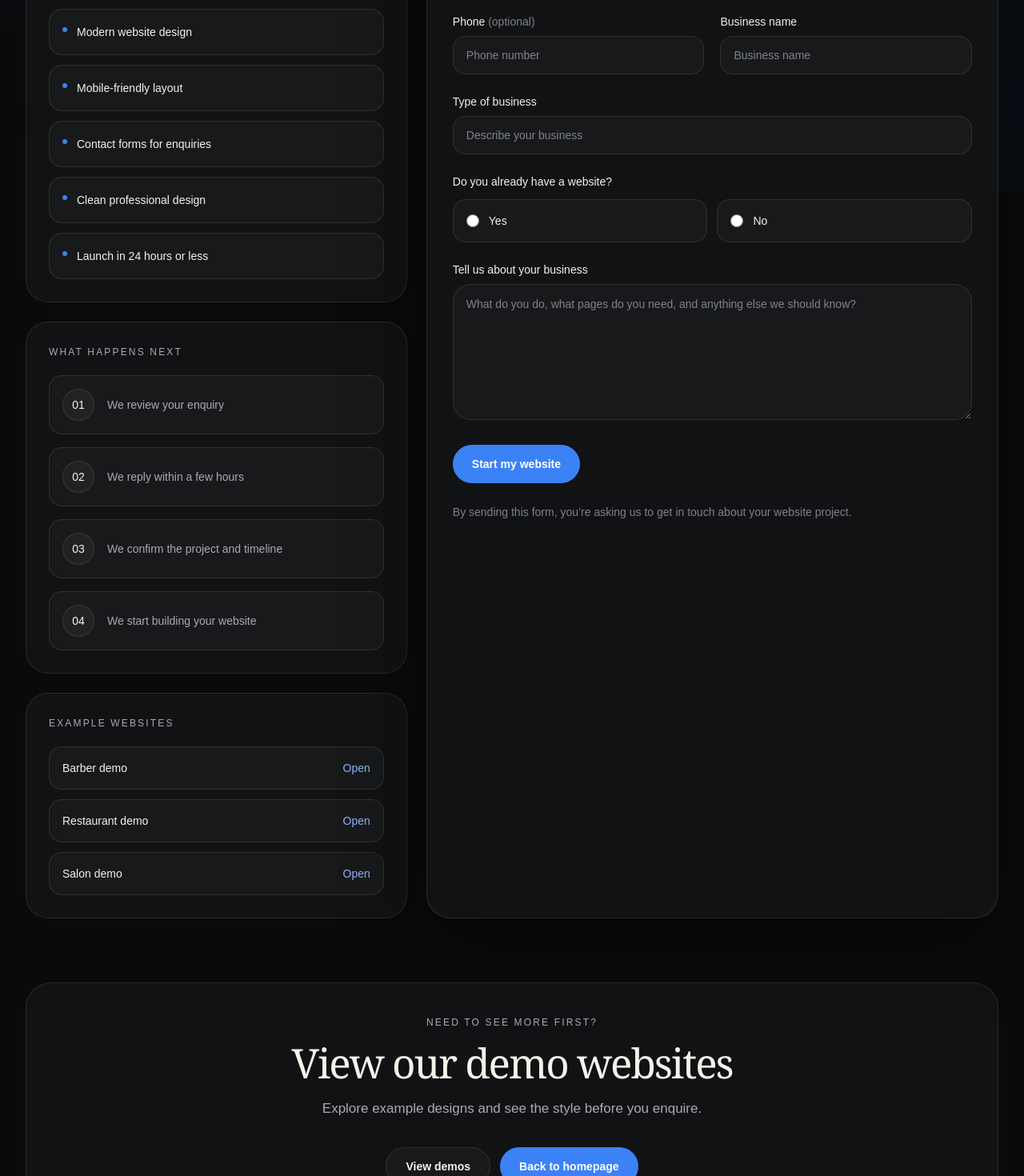
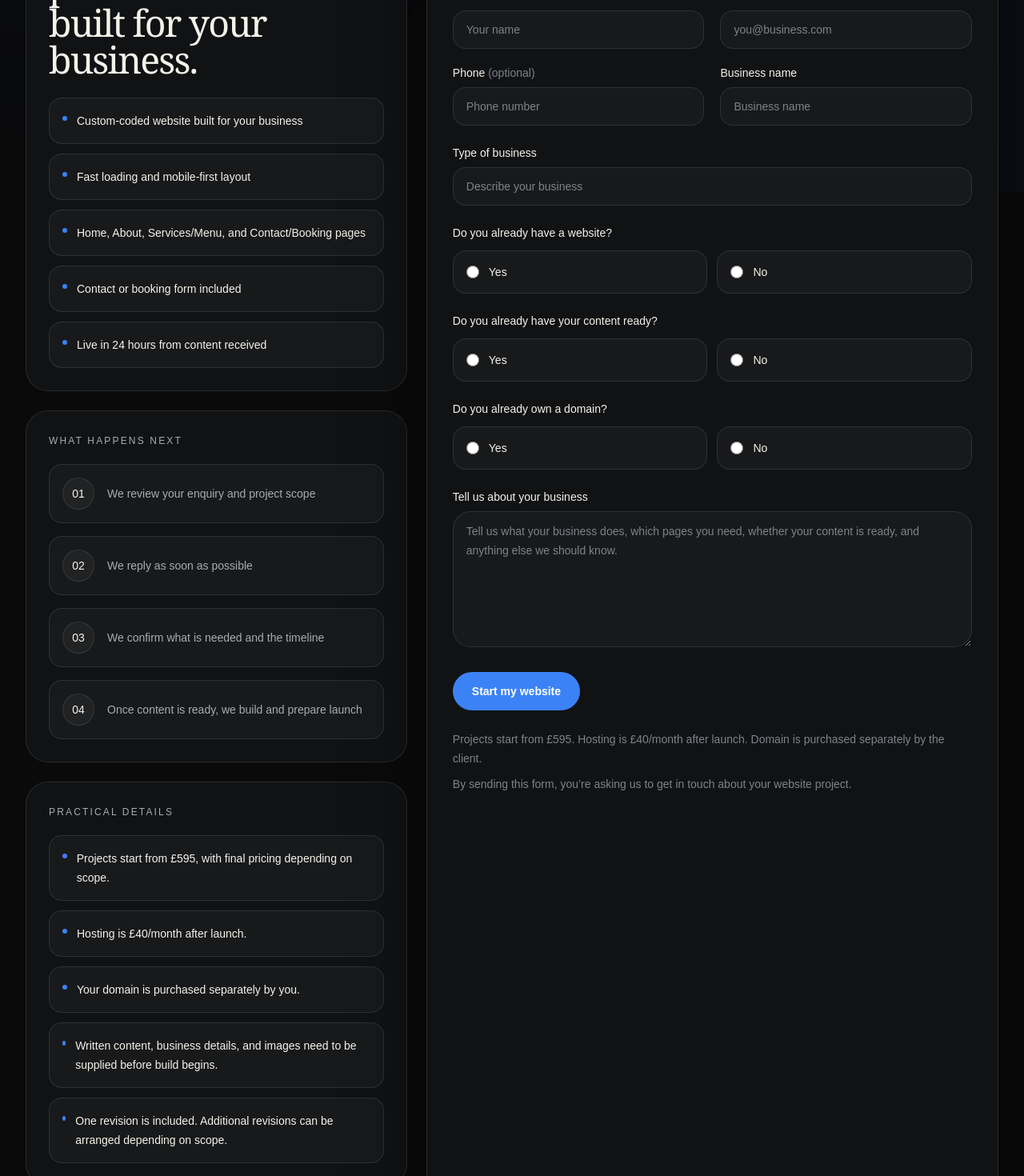
Before and after one commit to cleanwebsitesuk/cleanwebsites, a Next.js app: page /start in a window 1280 px wide. Shown: the part 560-2030 px from the top of the page at 80% size. Built offline with nearby package versions, Linux system fonts and the light colour scheme.

Commit message:
Update page.tsx

```diff
--- a/app/start/page.tsx
+++ b/app/start/page.tsx
@@ -4,18 +4,18 @@ import Link from "next/link";
 import { FormEvent, useState } from "react";
 
 const servicePoints = [
-  "Modern website design",
-  "Mobile-friendly layout",
-  "Contact forms for enquiries",
-  "Clean professional design",
-  "Launch in 24 hours or less",
+  "Custom-coded website built for your business",
+  "Fast loading and mobile-first layout",
+  "Home, About, Services/Menu, and Contact/Booking pages",
+  "Contact or booking form included",
+  "Live in 24 hours from content received",
 ];
 
 const nextSteps = [
-  "We review your enquiry",
-  "We reply within a few hours",
-  "We confirm the project and timeline",
-  "We start building your website",
+  "We review your enquiry and project scope",
+  "We reply as soon as possible",
+  "We confirm what is needed and the timeline",
+  "Once content is ready, we build and prepare launch",
 ];
 
 const demoLinks = [
@@ -25,7 +25,7 @@ const demoLinks = [
   },
   {
     label: "Restaurant demo",
-    href: "https://cleanwebsites.co.uk/demo/burger",
+    href: "https://cleanwebsites.co.uk/demo/restaurant",
   },
   {
     label: "Salon demo",
@@ -68,7 +68,7 @@ export default function StartPage() {
 
       setSubmitMessage({
         type: "success",
-        text: "Thanks — your enquiry has been sent.",
+        text: "Thanks — your enquiry has been sent. We’ll review it and reply as soon as possible.",
       });
     } catch (error) {
       setSubmitMessage({
@@ -105,7 +105,9 @@ export default function StartPage() {
             </h1>
 
             <p className="mt-5 max-w-2xl text-[18px] leading-8 text-[#A9ABB3] sm:text-[20px]">
-              Tell us about your business - we aim to respond within a few hours.
+              Tell us about your business and what you need. We build
+              custom-coded websites that are fast, mobile-first, and ready to
+              launch in 24 hours from content received.
             </p>
 
             <p className="mt-4 text-sm uppercase tracking-[0.18em] text-[#8BB5FF]">
@@ -122,7 +124,7 @@ export default function StartPage() {
               </div>
 
               <h2 className="mt-4 font-serif text-[clamp(2rem,4vw,2.9rem)] leading-[1] tracking-[-0.04em] text-[#F5F2EA]">
-                A clean, professional website for your business.
+                A clean, professional website built for your business.
               </h2>
 
               <div className="mt-6 space-y-3">
@@ -157,6 +159,32 @@ export default function StartPage() {
                     <p className="pt-2 text-sm leading-6 text-[#A9ABB3]">
                       {step}
                     </p>
+                  </div>
+                ))}
+              </div>
+            </div>
+
+            <div className="rounded-[28px] border border-white/10 bg-[#111214] p-6 sm:p-7">
+              <div className="text-[12px] uppercase tracking-[0.18em] text-[#A9ABB3]">
+                Practical details
+              </div>
+
+              <div className="mt-5 space-y-3">
+                {[
+                  "Projects start from £595, with final pricing depending on scope.",
+                  "Hosting is £40/month after launch.",
+                  "Your domain is purchased separately by you.",
+                  "Written content, business details, and images need to be supplied before build begins.",
+                  "One revision is included. Additional revisions can be arranged depending on scope.",
+                ].map((item) => (
+                  <div
+                    key={item}
+                    className="flex items-start gap-3 rounded-2xl border border-white/10 bg-white/[0.03] px-4 py-4"
+                  >
+                    <span className="mt-1.5 h-1.5 w-1.5 rounded-full bg-[#3B82F6]" />
+                    <span className="text-sm leading-6 text-[#F5F2EA]">
+                      {item}
+                    </span>
                   </div>
                 ))}
               </div>
@@ -211,8 +239,10 @@ export default function StartPage() {
                     name="name"
                     type="text"
                     required
+                    disabled={isSubmitting}
+                    autoComplete="name"
                     placeholder="Your name"
-                    className="h-12 w-full rounded-2xl border border-white/10 bg-white/[0.03] px-4 text-sm text-[#F5F2EA] outline-none transition placeholder:text-[#7F828A] focus:border-[#3B82F6]/60 focus:bg-white/[0.05]"
+                    className="h-12 w-full rounded-2xl border border-white/10 bg-white/[0.03] px-4 text-sm text-[#F5F2EA] outline-none transition placeholder:text-[#7F828A] focus:border-[#3B82F6]/60 focus:bg-white/[0.05] disabled:cursor-not-allowed disabled:opacity-70"
                   />
                 </div>
 
@@ -228,8 +258,10 @@ export default function StartPage() {
                     name="email"
                     type="email"
                     required
+                    disabled={isSubmitting}
+                    autoComplete="email"
                     placeholder="you@business.com"
-                    className="h-12 w-full rounded-2xl border border-white/10 bg-white/[0.03] px-4 text-sm text-[#F5F2EA] outline-none transition placeholder:text-[#7F828A] focus:border-[#3B82F6]/60 focus:bg-white/[0.05]"
+                    className="h-12 w-full rounded-2xl border border-white/10 bg-white/[0.03] px-4 text-sm text-[#F5F2EA] outline-none transition placeholder:text-[#7F828A] focus:border-[#3B82F6]/60 focus:bg-white/[0.05] disabled:cursor-not-allowed disabled:opacity-70"
                   />
                 </div>
 
@@ -244,8 +276,10 @@ export default function StartPage() {
                     id="phone"
                     name="phone"
                     type="tel"
+                    disabled={isSubmitting}
+                    autoComplete="tel"
                     placeholder="Phone number"
-                    className="h-12 w-full rounded-2xl border border-white/10 bg-white/[0.03] px-4 text-sm text-[#F5F2EA] outline-none transition placeholder:text-[#7F828A] focus:border-[#3B82F6]/60 focus:bg-white/[0.05]"
+                    className="h-12 w-full rounded-2xl border border-white/10 bg-white/[0.03] px-4 text-sm text-[#F5F2EA] outline-none transition placeholder:text-[#7F828A] focus:border-[#3B82F6]/60 focus:bg-white/[0.05] disabled:cursor-not-allowed disabled:opacity-70"
                   />
                 </div>
 
@@ -261,8 +295,10 @@ export default function StartPage() {
                     name="businessName"
                     type="text"
                     required
+                    disabled={isSubmitting}
+                    autoComplete="organization"
                     placeholder="Business name"
-                    className="h-12 w-full rounded-2xl border border-white/10 bg-white/[0.03] px-4 text-sm text-[#F5F2EA] outline-none transition placeholder:text-[#7F828A] focus:border-[#3B82F6]/60 focus:bg-white/[0.05]"
+                    className="h-12 w-full rounded-2xl border border-white/10 bg-white/[0.03] px-4 text-sm text-[#F5F2EA] outline-none transition placeholder:text-[#7F828A] focus:border-[#3B82F6]/60 focus:bg-white/[0.05] disabled:cursor-not-allowed disabled:opacity-70"
                   />
                 </div>
               </div>
@@ -279,12 +315,13 @@ export default function StartPage() {
                   name="businessType"
                   type="text"
                   required
+                  disabled={isSubmitting}
                   placeholder="Describe your business"
-                  className="h-12 w-full rounded-2xl border border-white/10 bg-white/[0.03] px-4 text-sm text-[#F5F2EA] outline-none transition placeholder:text-[#7F828A] focus:border-[#3B82F6]/60 focus:bg-white/[0.05]"
+                  className="h-12 w-full rounded-2xl border border-white/10 bg-white/[0.03] px-4 text-sm text-[#F5F2EA] outline-none transition placeholder:text-[#7F828A] focus:border-[#3B82F6]/60 focus:bg-white/[0.05] disabled:cursor-not-allowed disabled:opacity-70"
                 />
               </div>
 
-              <fieldset>
+              <fieldset disabled={isSubmitting}>
                 <legend className="mb-3 block text-sm font-medium text-[#F5F2EA]">
                   Do you already have a website?
                 </legend>
@@ -314,6 +351,66 @@ export default function StartPage() {
                 </div>
               </fieldset>
 
+              <fieldset disabled={isSubmitting}>
+                <legend className="mb-3 block text-sm font-medium text-[#F5F2EA]">
+                  Do you already have your content ready?
+                </legend>
+
+                <div className="grid gap-3 sm:grid-cols-2">
+                  <label className="flex cursor-pointer items-center gap-3 rounded-2xl border border-white/10 bg-white/[0.03] px-4 py-4 text-sm text-[#F5F2EA] transition hover:border-white/20 hover:bg-white/[0.05]">
+                    <input
+                      type="radio"
+                      name="hasContentReady"
+                      value="yes"
+                      required
+                      className="h-4 w-4 accent-[#3B82F6]"
+                    />
+                    <span>Yes</span>
+                  </label>
+
+                  <label className="flex cursor-pointer items-center gap-3 rounded-2xl border border-white/10 bg-white/[0.03] px-4 py-4 text-sm text-[#F5F2EA] transition hover:border-white/20 hover:bg-white/[0.05]">
+                    <input
+                      type="radio"
+                      name="hasContentReady"
+                      value="no"
+                      required
+                      className="h-4 w-4 accent-[#3B82F6]"
+                    />
+                    <span>No</span>
+                  </label>
+                </div>
+              </fieldset>
+
+              <fieldset disabled={isSubmitting}>
+                <legend className="mb-3 block text-sm font-medium text-[#F5F2EA]">
+                  Do you already own a domain?
+                </legend>
+
+                <div className="grid gap-3 sm:grid-cols-2">
+                  <label className="flex cursor-pointer items-center gap-3 rounded-2xl border border-white/10 bg-white/[0.03] px-4 py-4 text-sm text-[#F5F2EA] transition hover:border-white/20 hover:bg-white/[0.05]">
+                    <input
+                      type="radio"
+                      name="hasDomain"
+                      value="yes"
+                      required
+                      className="h-4 w-4 accent-[#3B82F6]"
+                    />
+                    <span>Yes</span>
+                  </label>
+
+                  <label className="flex cursor-pointer items-center gap-3 rounded-2xl border border-white/10 bg-white/[0.03] px-4 py-4 text-sm text-[#F5F2EA] transition hover:border-white/20 hover:bg-white/[0.05]">
+                    <input
+                      type="radio"
+                      name="hasDomain"
+                      value="no"
+                      required
+                      className="h-4 w-4 accent-[#3B82F6]"
+                    />
+                    <span>No</span>
+                  </label>
+                </div>
+              </fieldset>
+
               <div>
                 <label
                   htmlFor="about"
@@ -326,8 +423,9 @@ export default function StartPage() {
                   name="about"
                   rows={6}
                   required
-                  placeholder="What do you do, what pages do you need, and anything else we should know?"
-                  className="w-full rounded-[22px] border border-white/10 bg-white/[0.03] px-4 py-3 text-sm leading-6 text-[#F5F2EA] outline-none transition placeholder:text-[#7F828A] focus:border-[#3B82F6]/60 focus:bg-white/[0.05]"
+                  disabled={isSubmitting}
+                  placeholder="Tell us what your business does, which pages you need, whether your content is ready, and anything else we should know."
+                  className="w-full rounded-[22px] border border-white/10 bg-white/[0.03] px-4 py-3 text-sm leading-6 text-[#F5F2EA] outline-none transition placeholder:text-[#7F828A] focus:border-[#3B82F6]/60 focus:bg-white/[0.05] disabled:cursor-not-allowed disabled:opacity-70"
                 />
               </div>
 
@@ -341,6 +439,7 @@ export default function StartPage() {
 
               {submitMessage.type && (
                 <p
+                  aria-live="polite"
                   className={`text-sm leading-6 ${
                     submitMessage.type === "success"
                       ? "text-green-400"
@@ -351,10 +450,16 @@ export default function StartPage() {
                 </p>
               )}
 
-              <p className="text-sm leading-6 text-[#7F828A]">
-                By sending this form, you’re asking us to get in touch about
-                your website project.
-              </p>
+              <div className="space-y-2 text-sm leading-6 text-[#7F828A]">
+                <p>
+                  Projects start from £595. Hosting is £40/month after launch.
+                  Domain is purchased separately by the client.
+                </p>
+                <p>
+                  By sending this form, you’re asking us to get in touch about
+                  your website project.
+                </p>
+              </div>
             </form>
           </div>
         </section>
@@ -368,7 +473,8 @@ export default function StartPage() {
               View our demo websites
             </h2>
             <p className="mx-auto mt-4 max-w-2xl text-[17px] leading-8 text-[#A9ABB3]">
-              Explore example designs and see the style before you enquire.
+              Explore example designs and get a feel for the style before you
+              enquire.
             </p>
 
             <div className="mt-8 flex flex-col items-center justify-center gap-3 sm:flex-row">
```
